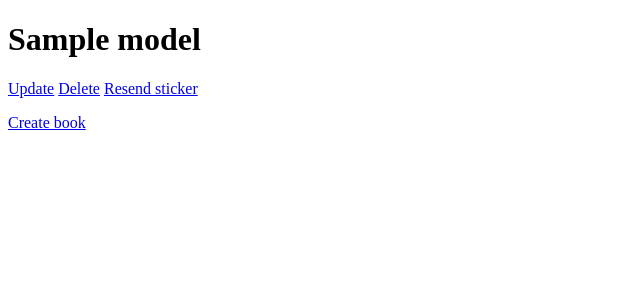
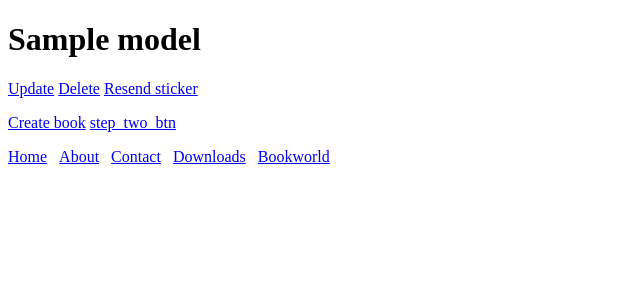
Before and after one commit to Igor58exp/knigu.org, a Yii app: template views/books/view.php in a window 1280 px wide. Shown: the top 300 px of the page, without its empty margins (0-640 px from the left). Run offline with PHP 8.4 and a stand-in for Yii, Linux system fonts and the light colour scheme; the template is opened without the code that fills it: most values are stand-ins (such as "Sample title", 1, 10 or a date in 2020); data that the repository does not hold is empty; some libraries are stand-ins or nearby versions.

Commit message:
add footer navigation bar and add some additional changes to UI

```diff
--- a/controllers/BooksController.php
+++ b/controllers/BooksController.php
@@ -34,7 +34,7 @@ class BooksController extends Controller
 					// allow authenticated users
 					[
 						'allow' => true,
-						'actions' => ['index', 'create'],
+						'actions' => ['index', 'create', 'send'],
 						'roles' => ['@'],
 					],
 					// allow authenticated users
--- a/modules/cpanel/views/recipients/view.php
+++ b/modules/cpanel/views/recipients/view.php
@@ -51,6 +51,7 @@ $this->params['breadcrumbs'][] = $this->title;
 
 	<p>
         <?= Html::a(Yii::t('app', 'Create recipient'), ['create'], ['class' => 'btn btn-success']) ?>
+        <?= Html::a(Yii::t('app', 'Recipients'), ['index'], ['class' => 'btn btn-success']) ?>
     </p>
 
 </div>
--- a/views/books/view.php
+++ b/views/books/view.php
@@ -31,7 +31,7 @@ $this->params['breadcrumbs'][] = $this->title;
                 'method' => 'post',
             ],
         ]) ?>
-		<?= Html::a(Yii::t('app', 'Resend sticker'), ['resendsticker', 'id' => $model->id], ['class' => 'btn btn-success btn-lg']) ?>
+		<?= Html::a(Yii::t('app', 'Resend sticker'), ['resendsticker', 'id' => $model->id], ['class' => 'btn btn-success']) ?>
     </p>
 
     <?= DetailView::widget([
@@ -50,6 +50,7 @@ $this->params['breadcrumbs'][] = $this->title;
 
 	<p>
         <?= Html::a(Yii::t('app', 'Create book'), ['create'], ['class' => 'btn btn-success']) ?>
+		<?= Html::a(Yii::t('app', 'step_two_btn'), ['recipients/index', 'id' => $id], ['class' => 'btn btn-primary']) ?>
     </p>
 
 </div>
--- a/views/layouts/main.php
+++ b/views/layouts/main.php
@@ -84,8 +84,23 @@ AppAsset::register($this);
 </div>
 
 <footer class="footer">
+
     <div class="container">
-        <p class="pull-left"></p>
+        <p class="pull-left">
+			<?php
+
+				echo Html::a(Yii::t('app', 'Home'), ['site/index'], ['class' => 'alert-default']);
+				echo '&nbsp;&nbsp;&nbsp;';
+				echo Html::a(Yii::t('app', 'About'), ['site/about'], ['class' => 'alert-default']);
+				echo '&nbsp;&nbsp;&nbsp;';
+				echo Html::a(Yii::t('app', 'Contact'), ['site/contact'], ['class' => 'alert-default']);
+				echo '&nbsp;&nbsp;&nbsp;';
+				echo Html::a(Yii::t('app', 'Downloads'), ['site/downloads'], ['class' => 'alert-default']);
+				echo '&nbsp;&nbsp;&nbsp;';
+				echo Html::a(Yii::t('app', 'Bookworld'), ['site/statistics'], ['class' => 'alert-default']);
+				echo '&nbsp;&nbsp;&nbsp;';
+			?>
+		</p>
     </div>
 </footer>
 
```
